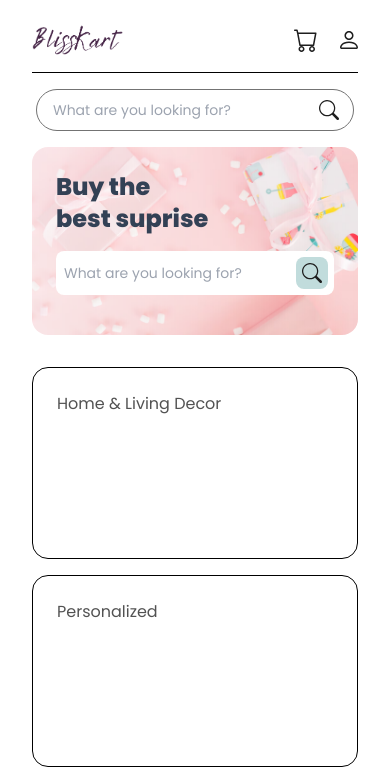
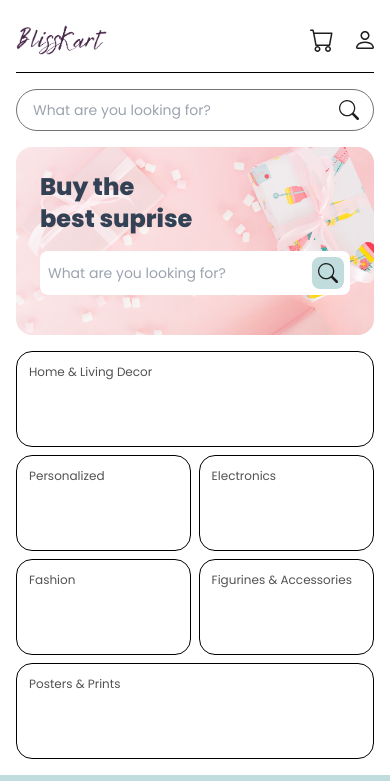
Before and after one commit to shayanbagchi/blisskart, a React (Create React App) app: page / in a window 390 px wide. Shown: the top 781 px of the page. Built offline with nearby package versions, Linux system fonts and the light colour scheme.

Commit message:
Made changes in Bestseller for responsiveness.

```diff
--- a/src/App.js
+++ b/src/App.js
@@ -1,4 +1,4 @@
-import Bestseller from './components/bestseller.component';
+import BestSeller from './components/bestseller.component';
 import Catagories from './components/catagories.component';
 import Footer from './components/footer.component';
 import NavBar from './components/navbar.components';
@@ -10,7 +10,7 @@ function App() {
       <NavBar/>
       <SearchHero/>
       <Catagories/>
-      <Bestseller/>
+      <BestSeller/>
       <Footer/>
     </div>
   );
--- a/src/components/catagories.component.jsx
+++ b/src/components/catagories.component.jsx
@@ -2,35 +2,36 @@ import React from "react";
 
 function Catagories() {
   return (
-    <div className="flex flex-col md:flex-row justify-between mx-8 md:mx-16 lg:mx-24 my-4">
+    <div className="flex flex-col md:flex-row justify-between mx-4 xs:mx-6 md:mx-16 lg:mx-24 my-4">
+
       {/* <div className='flex w-full md:w-[49%] lg:w-[49.5%] h-[192px] md:h-80 xl:h-[384px] border border-black rounded-2xl cursor-pointer hover:scale-[101%] transform transition-transform'>
           <p className='m-6 text-neutral-600 md:text-xl xl:text-2xl'>Stationary & <br/> Desk Accessories</p>
         </div> */}
 
-      <div className="flex flex-col justify-between w-full md:w-[49%] lg:w-[49.5%] md:h-80 xl:h-[384px]">
-        <div className="h-[192px] md:h-[156px] xl:h-[186px] mt-4 md:mt-0 border border-black rounded-2xl cursor-pointer hover:scale-[101%] transform transition-transform">
-          <p className="m-6 text-neutral-600">Home & Living Decor</p>
+      <div className="flex flex-col justify-between w-full md:w-[49.5%] lg:w-[49.6%] md:h-[264px] xl:h-[326px]">
+        <div className="h-24 xs:h-32 xl:h-40 border border-black rounded-2xl cursor-pointer hover:scale-[101%] transform transition-transform">
+          <p className="m-3 xs:m-4 xl:m-6 text-xs xs:text-sm lg:text-base text-neutral-600">Home & Living Decor</p>
         </div>
-        <div className="flex flex-col md:flex-row justify-between">
-          <div className="w-full md:w-[48.5%] lg:w-[49%] h-[192px] md:h-[156px] xl:h-[186px] mt-4 md:mt-0 border border-black rounded-2xl cursor-pointer hover:scale-[102%] transform transition-transform">
-            <p className="m-6 text-neutral-600">Personalized</p>
+        <div className="flex justify-between">
+          <div className="w-[49%] xs:w-[49.3%] md:w-[49%] lg:w-[49.3%] h-24 xs:h-32 xl:h-40 mt-2 md:mt-0 border border-black rounded-2xl cursor-pointer hover:scale-[102%] transform transition-transform">
+            <p className="m-3 xs:m-4 xl:m-6 text-xs xs:text-sm lg:text-base text-neutral-600">Personalized</p>
           </div>
-          <div className="w-full md:w-[48.5%] lg:w-[49%] h-[192px] md:h-[156px] xl:h-[186px] mt-4 md:mt-0 border border-black rounded-2xl cursor-pointer hover:scale-[102%] transform transition-transform">
-            <p className="m-6 text-neutral-600">Posters & Prints</p>
+          <div className="w-[49%] xs:w-[49.3%] md:w-[49%] lg:w-[49.3%] h-24 xs:h-32 xl:h-40 mt-2 md:mt-0 border border-black rounded-2xl cursor-pointer hover:scale-[102%] transform transition-transform">
+            <p className="m-3 xs:m-4 xl:m-6 text-xs xs:text-sm lg:text-base text-neutral-600">Electronics</p>
           </div>
         </div>
       </div>
-      <div className="flex flex-col justify-between w-full md:w-[49%] lg:w-[49.5%] md:h-80 xl:h-[384px]">
-        <div className="flex flex-col md:flex-row justify-between">
-          <div className="w-full md:w-[48.5%] lg:w-[49%] h-[192px] md:h-[156px] xl:h-[186px] mt-4 md:mt-0 border border-black rounded-2xl cursor-pointer hover:scale-[102%] transform transition-transform">
-            <p className="m-6 text-neutral-600">Fashion</p>
+      <div className="flex flex-col justify-between w-full md:w-[49.5%] lg:w-[49.6%] md:h-[264px] xl:h-[326px]">
+        <div className="flex justify-between">
+          <div className="w-[49%] xs:w-[49.3%] md:w-[49%] lg:w-[49.3%] h-24 xs:h-32 xl:h-40 mt-2 md:mt-0 border border-black rounded-2xl cursor-pointer hover:scale-[102%] transform transition-transform">
+            <p className="m-3 xs:m-4 xl:m-6 text-xs xs:text-sm lg:text-base text-neutral-600">Fashion</p>
           </div>
-          <div className="w-full md:w-[48.5%] lg:w-[49%] h-[192px] md:h-[156px] xl:h-[186px] mt-4 md:mt-0 border border-black rounded-2xl cursor-pointer hover:scale-[102%] transform transition-transform">
-            <p className="m-6 text-neutral-600">Figurines & Accessories</p>
+          <div className="w-[49%] xs:w-[49.3%] md:w-[49%] lg:w-[49.3%] h-24 xs:h-32 xl:h-40 mt-2 md:mt-0 border border-black rounded-2xl cursor-pointer hover:scale-[102%] transform transition-transform">
+            <p className="m-3 xs:m-4 xl:m-6 text-xs xs:text-sm lg:text-base text-neutral-600">Figurines & Accessories</p>
           </div>
         </div>
-        <div className="h-[192px] md:h-[156px] xl:h-[186px] mt-4 md:mt-0 border border-black rounded-2xl cursor-pointer hover:scale-[101%] transform transition-transform">
-          <p className="m-6 text-neutral-600">Electronics</p>
+        <div className="h-24 xs:h-32 xl:h-40 mt-2 md:mt-0 border border-black rounded-2xl cursor-pointer hover:scale-[101%] transform transition-transform">
+          <p className="m-3 xs:m-4 xl:m-6 text-xs xs:text-sm lg:text-base text-neutral-600">Posters & Prints</p>
         </div>
       </div>
     </div>
--- a/src/components/footer.component.jsx
+++ b/src/components/footer.component.jsx
@@ -5,7 +5,7 @@ import { ReactComponent as Instagram } from "../assets/ri_instagram.svg";
 
 function Footer() {
   return (
-    <div className="px-8 md:px-16 xl:px-24 md:mt-4 bg-magic">
+    <div className="px-6 xs:px-8 md:px-16 xl:px-24 md:mt-4 bg-magic">
       <div className="flex flex-col md:flex-row">
         <div className="flex flex-col shrink-0 w-full md:w-[30%] pt-12">
           <div>
--- /dev/null
+++ b/src/components/m.bestseller.component.jsx
@@ -0,0 +1,9 @@
+import React from 'react'
+
+function MBestSeller() {
+  return (
+    <div>MBestSeller</div>
+  )
+}
+
+export default MBestSeller
--- a/src/components/navbar.components.jsx
+++ b/src/components/navbar.components.jsx
@@ -7,7 +7,7 @@ import { ReactComponent as ProfileIcon } from "../assets/profile_icon.svg";
 function NavBar() {
   return (
     <>
-      <div className="flex justify-between items-center mx-8 md:mx-16 lg:mx-24 mt-6 mb-4">
+      <div className="flex justify-between items-center mx-4 xs:mx-6 md:mx-16 lg:mx-24 mt-6 mb-4">
         <span className="font-logo text-3xl">
           <img src={Logo} alt="BlissKart" className="h-8 lg:h-10" />
         </span>
@@ -30,8 +30,8 @@ function NavBar() {
           </span>
         </div>
       </div>
-      <div className="mx-8 md:mx-16 lg:mx-24 border-b border-black"></div>
-      <div className="flex sm:hidden justify-between items-center mx-9 my-4 border border-neutral-500 rounded-3xl focus-within:border-black focus-within:scale-[101%] transform transition-transform">
+      <div className="mx-4 xs:mx-6 md:mx-16 lg:mx-24 border-b border-black"></div>
+      <div className="flex sm:hidden justify-between items-center mx-4 xs:mx-6 my-4 border border-neutral-500 rounded-3xl focus-within:border-black focus-within:scale-[101%] transform transition-transform">
         <input
           className="appearance-none w-3/4 sm:w-[320px] lg:w-[384px] ml-4 focus:outline-none placeholder:text-sm md:placeholder:text-base"
           type="text"
--- a/src/components/search.component.jsx
+++ b/src/components/search.component.jsx
@@ -3,7 +3,7 @@ import { ReactComponent as SearchIcon } from "../assets/search_icon.svg";
 
 function SearchHero() {
   return (
-    <div className="flex mx-8 md:mx-16 lg:mx-24 md:mt-4 bg-[url('/src/assets/sm_hero_img.png')] bg-cover lg:bg-gradient-to-r from-magic to-transparent rounded-2xl">
+    <div className="flex mx-4 xs:mx-6 md:mx-16 lg:mx-24 sm:mt-4 bg-[url('/src/assets/sm_hero_img.png')] bg-cover rounded-2xl"> {/*lg:bg-gradient-to-r from-magic to-transparent*/}
       <div className="flex flex-col justify-center w-full mx-6 md:mx-0 md:ml-12 my-6 md:my-20">
         <p className="text-2xl md:text-4xl xl:text-6xl text-slate-700 font-extrabold">
           Buy the <br/> best suprise
@@ -19,7 +19,7 @@ function SearchHero() {
           </span>
         </div>
       </div>
-      <div className="hidden lg:block w-full bg-[url('/src/assets/hero_img.png')] bg-cover rounded-r-2xl" />
+      {/* <div className="hidden lg:block w-full bg-[url('/src/assets/hero_img.png')] bg-cover rounded-r-2xl" /> */}
     </div>
   );
 }
--- a/tailwind.config.js
+++ b/tailwind.config.js
@@ -5,6 +5,9 @@ module.exports = {
   ],
   theme: {
     extend: {
+      screens:{
+        'xs': '475px',
+      },
       fontFamily: {
         poppins: ["Poppins", "sans-serif"],
         logo: ["Itim", "sans-serif"]
```
Also changed, not shown: src/components/bestseller.component.jsx (+26 -53 lines).
